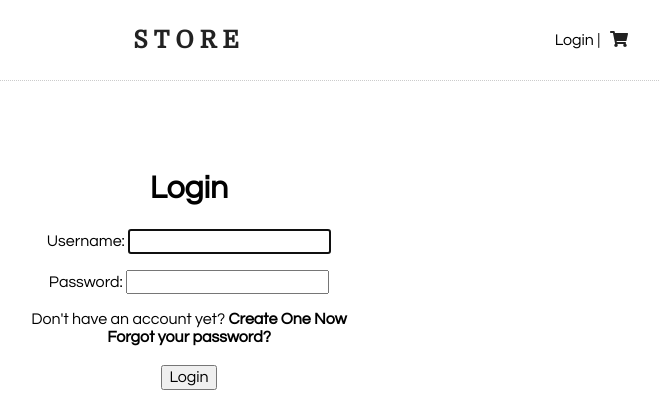
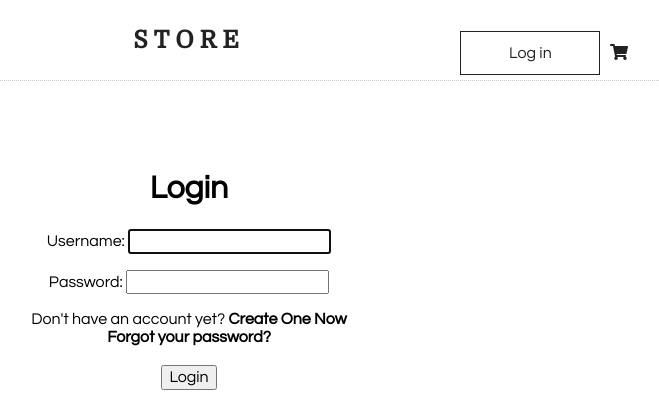
Before and after one commit to saifeddin1/django-kamp, a Django app: a page that uses templates/base.html in a window 1280 px wide. Shown: the top 420 px of the page, without its empty margins (451-1110 px from the left). Run offline with Django 3.2, Linux system fonts and the light colour scheme; some libraries are stand-ins or nearby versions.

Commit message:
navbar styling

```diff
--- a/templates/base.html
+++ b/templates/base.html
@@ -24,10 +24,11 @@
 
                 {% if user.is_authenticated %}
 
-                <p>Hi {{ user.username }} | <a href="{% url 'logout' %}">Logout | </a></p>
+                <p>Hi {{ user.username }}</p>
+                <input type="button" id="logout" onclick="location.href='{% url 'logout' %}'" value="Log out" />
                 {% else %}
                 <p>
-                    <a href="{% url 'login' %}">Login | </a>
+                    <input type="button" id="login" onclick="location.href='{% url 'login' %}'" value="Log in" />
                 </p>
                 {% endif %}
 
```
